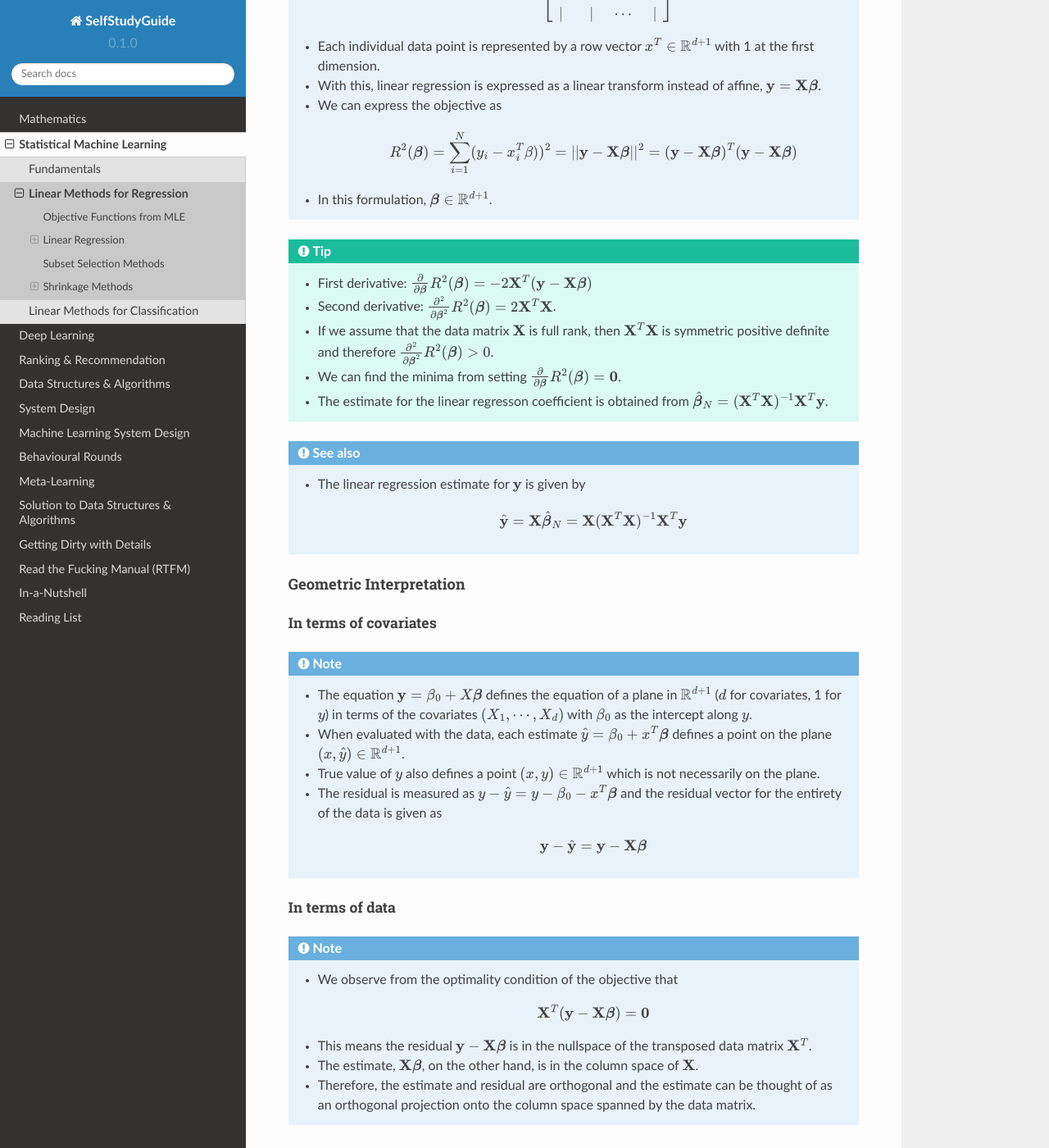
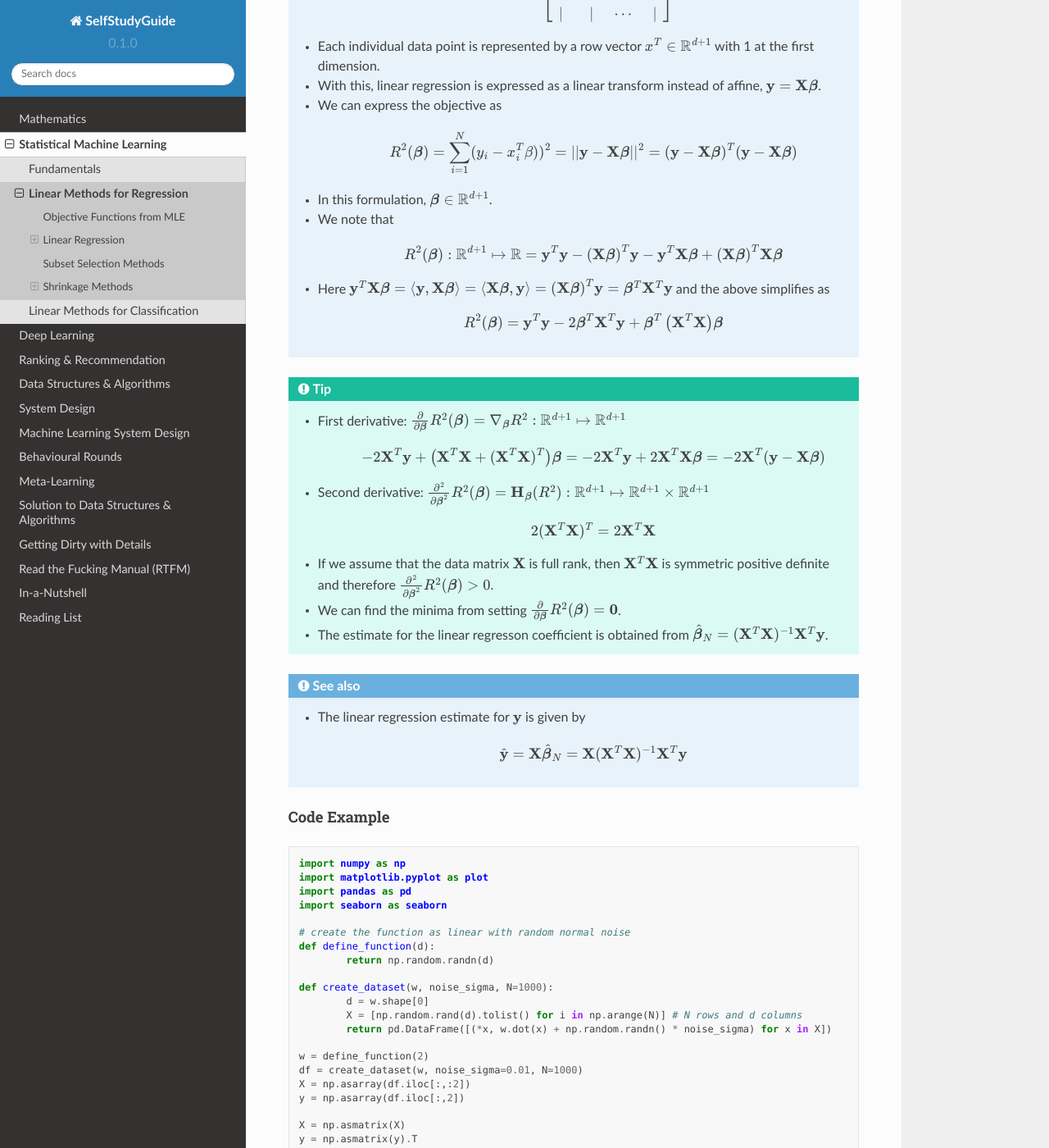
Before and after one commit to uselesstechjunks/leetcode, a Sphinx documentation site: the page built from docs/source/ml/linearreg.rst, in a window 1280 px wide and 1400 px high, scrolled down 1148 px. Shown: the whole window at 82% size. Built offline with Sphinx 7.4.7 and the Read the Docs theme 2.0.0, drawn with Linux system fonts in a browser that asks for light colours; some of the changed text lies outside the part shown.

```diff
--- a/docs/source/math/conv.rst
+++ /dev/null
@@ -1,3 +0,0 @@
-########################################################################################
-Convex Optimisation
-########################################################################################
--- a/docs/source/math/index.rst
+++ b/docs/source/math/index.rst
@@ -11,5 +11,5 @@ Mathematics
    calc3/index
    prob/index
    stat/index
-   conv
+   optim
    themes
--- a/docs/source/math/prob/rv.rst
+++ b/docs/source/math/prob/rv.rst
@@ -697,6 +697,8 @@ TODO
 	* explain the shape of 2d normal density
 	* independent case - circles in contours
 	* dependent case - parabolas in contours
+	* gaussians are closed under linear transform
+	* gaussians are closed under conditioning
 
 TODO
 
--- a/docs/source/ml/linearreg.rst
+++ b/docs/source/ml/linearreg.rst
@@ -39,10 +39,20 @@ Optimisation: Least Squares
 
 		.. math:: R^2(\boldsymbol{\beta})=\sum_{i=1}^N(y_i-x_i^T\beta))^2=||\mathbf{y}-\mathbf{X}\boldsymbol{\beta}||^2=(\mathbf{y}-\mathbf{X}\boldsymbol{\beta})^T(\mathbf{y}-\mathbf{X}\boldsymbol{\beta})
 	* In this formulation, :math:`\boldsymbol{\beta}\in\mathbb{R}^{d+1}`.
+	* We note that
+
+		.. math:: R^2(\boldsymbol{\beta}):\mathbb{R}^{d+1}\mapsto\mathbb{R}=\mathbf{y}^T\mathbf{y}-\left(\mathbf{X}\boldsymbol{\beta}\right)^T\mathbf{y}-\mathbf{y}^T\mathbf{X}\boldsymbol{\beta}+\left(\mathbf{X}\boldsymbol{\beta}\right)^T\mathbf{X}\boldsymbol{\beta}
+	* Here :math:`\mathbf{y}^T\mathbf{X}\boldsymbol{\beta}=\langle\mathbf{y},\mathbf{X}\boldsymbol{\beta}\rangle=\langle\mathbf{X}\boldsymbol{\beta},\mathbf{y}\rangle=\left(\mathbf{X}\boldsymbol{\beta}\right)^T\mathbf{y}=\boldsymbol{\beta}^T\mathbf{X}^T\mathbf{y}` and the above simplifies as
+
+		.. math:: R^2(\boldsymbol{\beta})=\mathbf{y}^T\mathbf{y}-2\boldsymbol{\beta}^T\mathbf{X}^T\mathbf{y}+\boldsymbol{\beta}^T\left(\mathbf{X}^T\mathbf{X}\right)\boldsymbol{\beta}
 
 .. tip::
-	* First derivative: :math:`\frac{\partial}{\mathop{\partial\boldsymbol{\beta}}}R^2(\boldsymbol{\beta})=-2\mathbf{X}^T(\mathbf{y}-\mathbf{X}\boldsymbol{\beta})`
-	* Second derivative: :math:`\frac{\partial^2}{\mathop{\partial\boldsymbol{\beta}}^2}R^2(\boldsymbol{\beta})=2\mathbf{X}^T\mathbf{X}`.
+	* First derivative: :math:`\frac{\partial}{\mathop{\partial\boldsymbol{\beta}}}R^2(\boldsymbol{\beta})=\nabla_{\boldsymbol{\beta}}R^2:\mathbb{R}^{d+1}\mapsto\mathbb{R}^{d+1}`
+
+		.. math:: -2\mathbf{X}^T\mathbf{y}+\left(\mathbf{X}^T\mathbf{X}+(\mathbf{X}^T\mathbf{X})^T\right)\boldsymbol{\beta}=-2\mathbf{X}^T\mathbf{y}+2\mathbf{X}^T\mathbf{X}\boldsymbol{\beta}=-2\mathbf{X}^T(\mathbf{y}-\mathbf{X}\boldsymbol{\beta})
+	* Second derivative: :math:`\frac{\partial^2}{\mathop{\partial\boldsymbol{\beta}}^2}R^2(\boldsymbol{\beta})=\mathbf{H}_{\boldsymbol{\beta}}(R^2):\mathbb{R}^{d+1}\mapsto\mathbb{R}^{d+1}\times\mathbb{R}^{d+1}`
+
+		.. math:: 2(\mathbf{X}^T\mathbf{X})^T=2\mathbf{X}^T\mathbf{X}
 	* If we assume that the data matrix :math:`\mathbf{X}` is full rank, then :math:`\mathbf{X}^T\mathbf{X}` is symmetric positive definite and therefore :math:`\frac{\partial^2}{\mathop{\partial\boldsymbol{\beta}}^2}R^2(\boldsymbol{\beta})> 0`.
 	* We can find the minima from setting :math:`\frac{\partial}{\mathop{\partial\boldsymbol{\beta}}}R^2(\boldsymbol{\beta})=\mathbf{0}`.
 	* The estimate for the linear regresson coefficient is obtained from :math:`\hat{\boldsymbol{\beta}}_N=(\mathbf{X}^T\mathbf{X})^{-1}\mathbf{X}^T\mathbf{y}`.
@@ -51,6 +61,36 @@ Optimisation: Least Squares
 	* The linear regression estimate for :math:`\mathbf{y}` is given by
 
 		.. math:: \hat{\mathbf{y}}=\mathbf{X}\hat{\boldsymbol{\beta}}_N=\mathbf{X}(\mathbf{X}^T\mathbf{X})^{-1}\mathbf{X}^T\mathbf{y}
+
+Code Example
+---------------------------------------------------------------------------
+.. code-block:: python
+
+	import numpy as np
+	import matplotlib.pyplot as plot
+	import pandas as pd
+	import seaborn as seaborn
+
+	# create the function as linear with random normal noise
+	def define_function(d):
+		return np.random.randn(d)
+
+	def create_dataset(w, noise_sigma, N=1000):
+		d = w.shape[0]
+		X = [np.random.rand(d).tolist() for i in np.arange(N)] # N rows and d columns
+		return pd.DataFrame([(*x, w.dot(x) + np.random.randn() * noise_sigma) for x in X])
+
+	w = define_function(2)
+	df = create_dataset(w, noise_sigma=0.01, N=1000)
+	X = np.asarray(df.iloc[:,:2])
+	y = np.asarray(df.iloc[:,2])
+
+	X = np.asmatrix(X)
+	y = np.asmatrix(y).T
+
+	# least square estimator
+	w_hat = (np.linalg.inv(X.T * X)) * X.T * y
+	error = np.linalg.norm(w - w_hat)
 
 Geometric Interpretation
 ---------------------------------------------------------------------------
```
Also changed, not shown: docs/source/math/optim.rst (added, +174 -0 lines), docs/source/math/prob/stochastic.rst (+11 -0 lines).
